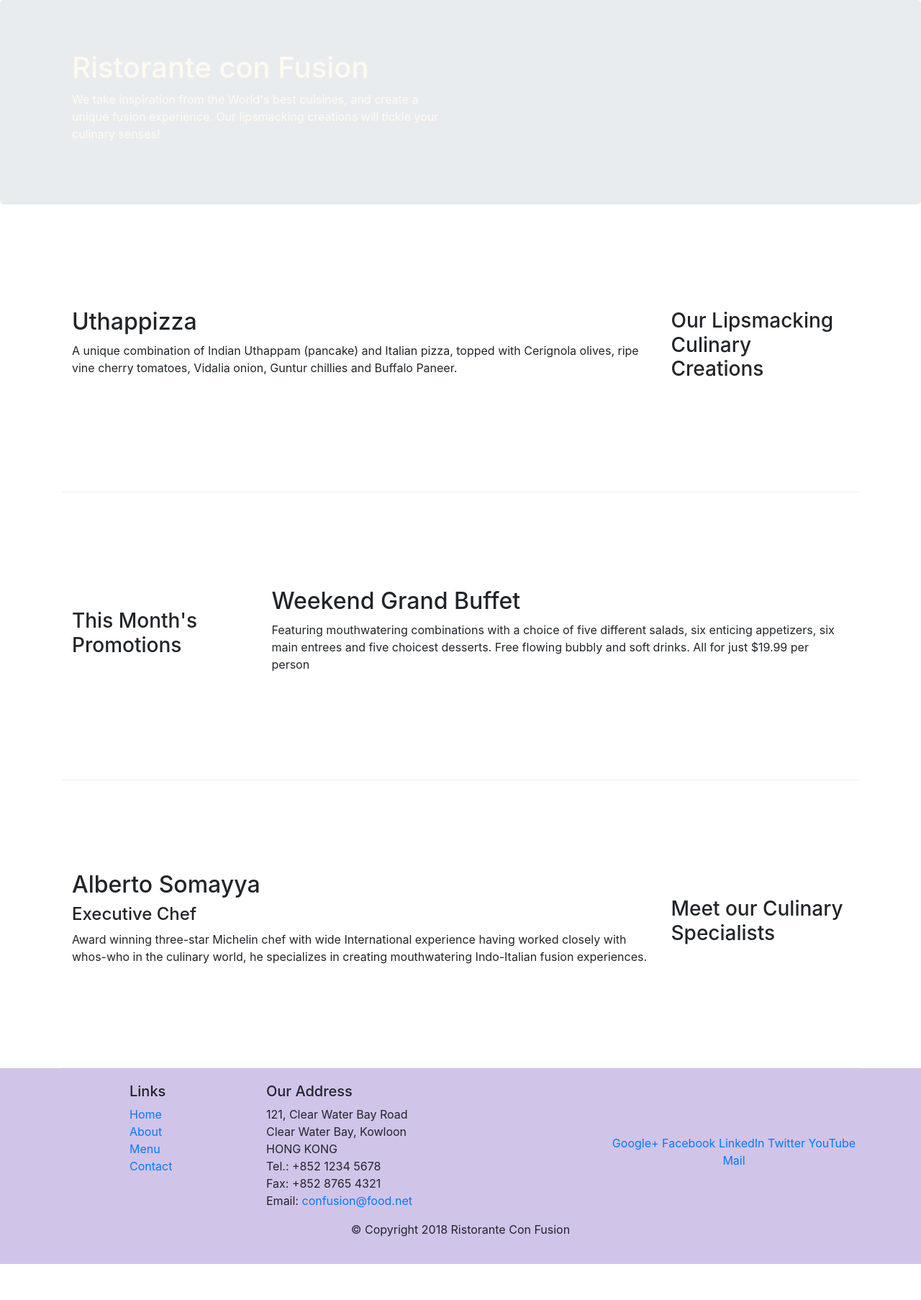
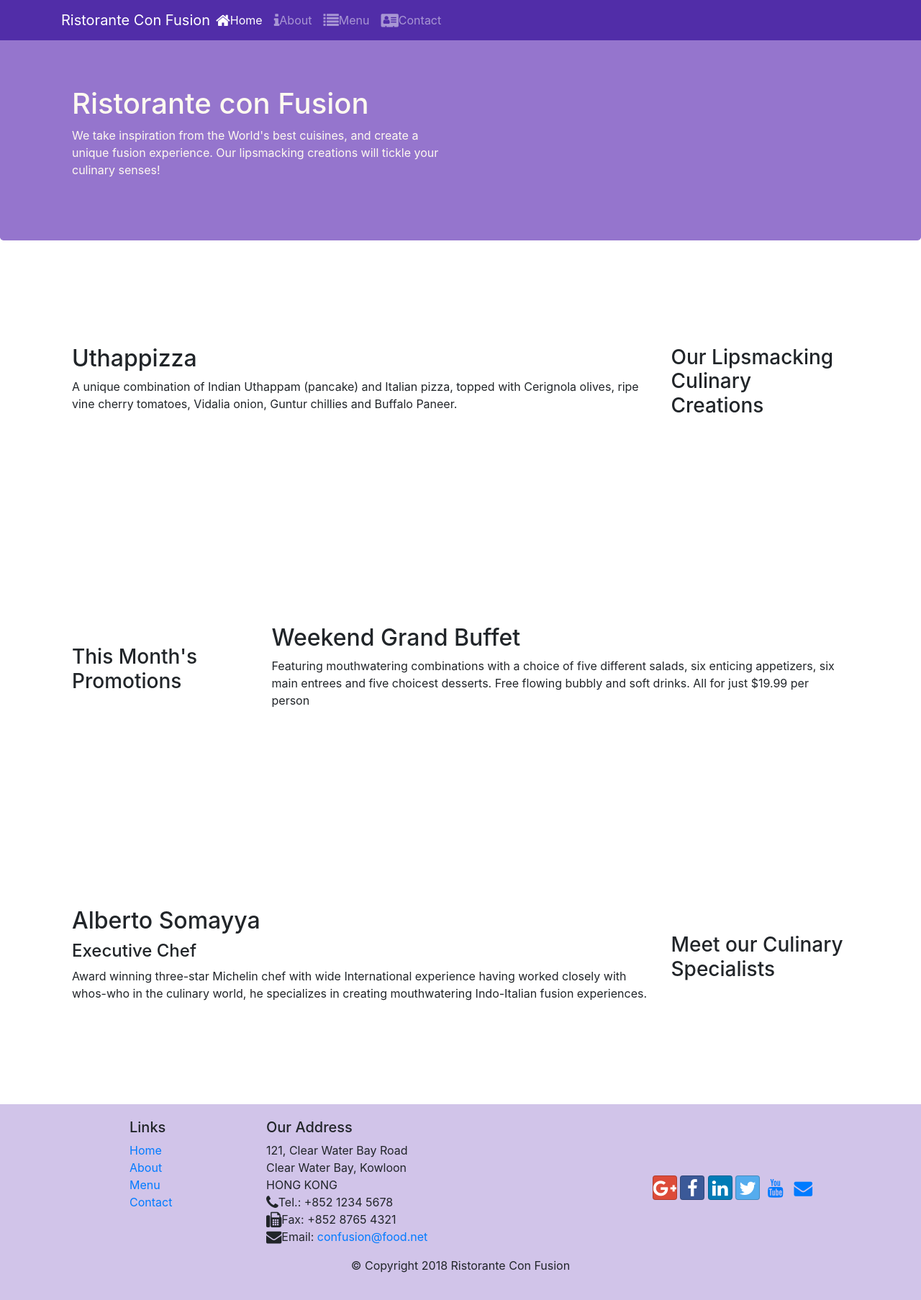
Before and after one commit to dimple0812/Ristorante-Confusion, a website: page index.html in a window 1280 px wide. Shown: the whole page at 72% size. Before the commit the page ends 1756 px from the top, so only its background shows below. Drawn offline with nearby package versions, Linux system fonts and the light colour scheme.

Commit message:
Icons Fonts

```diff
--- a/css/style.css
+++ b/css/style.css
@@ -5,18 +5,19 @@
 .row-content{
 	margin:0px auto;
 	padding:50px 0px 50px 0px;
-	border-bottom:1px ridge;
+	border-bottom:0px ridge;
 	min-height:400px;
 }
 .footer{
 	background-color:#D1C4E9;
 	margin:0px auto;
 	padding:20px 0px 20px 0px;
+
 }
 .jumbotron{
 	padding:70px 30px 70px 30px;
 	margin:0px auto;
-	background:#957CD;
+	background:#9575CD;
 	color:floralwhite;
 }
 .address{
@@ -24,3 +25,10 @@
 	margin:0px;
 	color:#0f0f0f;
 }
+body{
+	padding:50px 0px 0px 0px;
+	z-index:0;
+}
+.navbar-dark{
+	background-color:#512DA8
+}
--- a/index.html
+++ b/index.html
@@ -10,17 +10,38 @@
     <!-- Bootstrap CSS -->
     <link rel="stylesheet" href="node_modules/bootstrap/dist/css/bootstrap.min.css">
 	<link rel="stylesheet" href="css/style.css">
+	<link rel="stylesheet" href="node_modules/font-awesome/css/font-awesome.min.css">
+	<link rel="stylesheet" href="node_modules/bootstrap-social/bootstrap-social.css">
+
     <title>Ristorante Con Fusion</title>
 </head>
 
 <body>
+	<nav class="navbar navbar-dark navbar-expand-sm fixed-top">
+	<div class="container">
+		<button class="navbar-toggler" type="button" data-toggle="collapse" data-target="#Navbar">
+		<span class="navbar-toggler-icon"></span>
+		</button>
+	<a class="navbar-brand mr-auto" href="#">Ristorante Con Fusion</a>
+	<div class="collapse navbar-collapse" id="Navbar">
+	<ul class="navbar-nav mr-auto">
+	<li class="nav-item active"><a class="nav-link" href="#"><span class="fa fa-home fa-lg"></span>Home</a></li>
+	<li class="nav-item"><a class="nav-link" href="./aboutus.html"><span class="fa fa-info fa-lg"></span>About</a></li>
+	<li class="nav-item"><a class="nav-link" href="#"><span class="fa fa-list fa-lg"></span>Menu</a></li>
+	<li class="nav-item"><a class="nav-link" href="#"><span class="fa fa-address-card fa-lg"></span>Contact</a></li>
+	<li></li>
+	</ul>
+	</div>
+
+	</div>
+	</nav>
 
     <header class="jumbotron">
         <div class="container">
             <div class="row row-header">
                 <div class="col-12 col-sm-6">
                     <h1>Ristorante con Fusion</h1>
-                    <p>We take inspiration from the World's best cuisines, and create a unique fusion experience. Our lipsmacking creations will tickle your culinary senses!</p>
+                    <div class="d-none d-sm-block"><p>We take inspiration from the World's best cuisines, and create a unique fusion experience. Our lipsmacking creations will tickle your culinary senses!</p></div>
                 </div>
                 <div class="col-12 col-sm">
                 </div>
@@ -35,7 +56,7 @@
             </div>
             <div class="col col-sm order-sm-first col-md">
                 <h2>Uthappizza</h2>
-                <p>A unique combination of Indian Uthappam (pancake) and Italian pizza, topped with Cerignola olives, ripe vine cherry tomatoes, Vidalia onion, Guntur chillies and Buffalo Paneer.</p>
+                <div class="d-none d-sm-block"><p>A unique combination of Indian Uthappam (pancake) and Italian pizza, topped with Cerignola olives, ripe vine cherry tomatoes, Vidalia onion, Guntur chillies and Buffalo Paneer.</p></div>
             </div>
         </div>
 
@@ -46,7 +67,7 @@
             </div>
             <div class="col col-sm col-md">
                 <h2>Weekend Grand Buffet</h2>
-                <p>Featuring mouthwatering combinations with a choice of five different salads, six enticing appetizers, six main entrees and five choicest desserts. Free flowing bubbly and soft drinks. All for just $19.99 per person </p>
+                <div class="d-none d-sm-block"><p>Featuring mouthwatering combinations with a choice of five different salads, six enticing appetizers, six main entrees and five choicest desserts. Free flowing bubbly and soft drinks. All for just $19.99 per person </p></div>
             </div>
         </div>
 
@@ -57,7 +78,7 @@
             <div class="col col-sm order-sm-first col-md">
                 <h2>Alberto Somayya</h2>
                 <h4>Executive Chef</h4>
-                <p>Award winning three-star Michelin chef with wide International experience having worked closely with whos-who in the culinary world, he specializes in creating mouthwatering Indo-Italian fusion experiences. </p>
+                <div class="d-none d-sm-block"><p>Award winning three-star Michelin chef with wide International experience having worked closely with whos-who in the culinary world, he specializes in creating mouthwatering Indo-Italian fusion experiences. </p></div>
             </div>
         </div>
     </div>
@@ -69,7 +90,7 @@
                     <h5>Links</h5>
                     <ul class="list-unstyled">
                         <li><a href="#">Home</a></li>
-                        <li><a href="#">About</a></li>
+                        <li><a href="./aboutus.html">About</a></li>
                         <li><a href="#">Menu</a></li>
                         <li><a href="#">Contact</a></li>
                     </ul>
@@ -80,20 +101,20 @@
 		              121, Clear Water Bay Road<br>
 		              Clear Water Bay, Kowloon<br>
 		              HONG KONG<br>
-		              Tel.: +852 1234 5678<br>
-		              Fax: +852 8765 4321<br>
-		              Email: <a href="mailto:confusion@food.net">confusion@food.net</a>
+		              <i class="fa fa-phone fa-lg"></i>Tel.: +852 1234 5678<br>
+		              <i class="fa fa-fax fa-lg"></i>Fax: +852 8765 4321<br>
+		              <i class="fa fa-envelope fa-lg"></i>Email: <a href="mailto:confusion@food.net">confusion@food.net</a>
 		           </address>
                 </div>
                 <div class="col-12 col-sm-4 align-self-center">
                     <div class="text-center">
-                        <a href="http://google.com/+">Google+</a>
-                        <a href="http://www.facebook.com/profile.php?id=">Facebook</a>
-                        <a href="http://www.linkedin.com/in/">LinkedIn</a>
-                        <a href="http://twitter.com/">Twitter</a>
-                        <a href="http://youtube.com/">YouTube</a>
-                        <a href="mailto:">Mail</a>
-                    </div>
+						<a class="btn btn-social-icon btn-google" href="http://google.com/+"><i class="fa fa-google-plus"></i></a>
+                        <a class="btn btn-social-icon btn-facebook" href="http://www.facebook.com/profile.php?id="><i class="fa fa-facebook"></i></a>
+                        <a class="btn btn-social-icon btn-linkedin" href="http://www.linkedin.com/in/"><i class="fa fa-linkedin"></i></a>
+                        <a class="btn btn-social-icon btn-twitter" href="http://twitter.com/"><i class="fa fa-twitter"></i></a>
+                        <a class="btn btn-social-icon btn-youtube" href="http://youtube.com/"><i class="fa fa-youtube"></i></a>
+                        <a class="btn btn-social-icon" href="mailto:"><i class="fa fa-envelope fa-lg"></i></a>
+					</div>
                 </div>
            </div>
            <div class="row justify-content-center">
--- a/package.json
+++ b/package.json
@@ -15,6 +15,8 @@
   },
   "dependencies": {
     "bootstrap": "^4.0.0",
+    "bootstrap-social": "^5.1.1",
+    "font-awesome": "^4.7.0",
     "jquery": "^3.3.1",
     "popper.js": "^1.12.9"
   }
```
Also changed, not shown: aboutus.html (added, +142 -0 lines), 1 other file.
